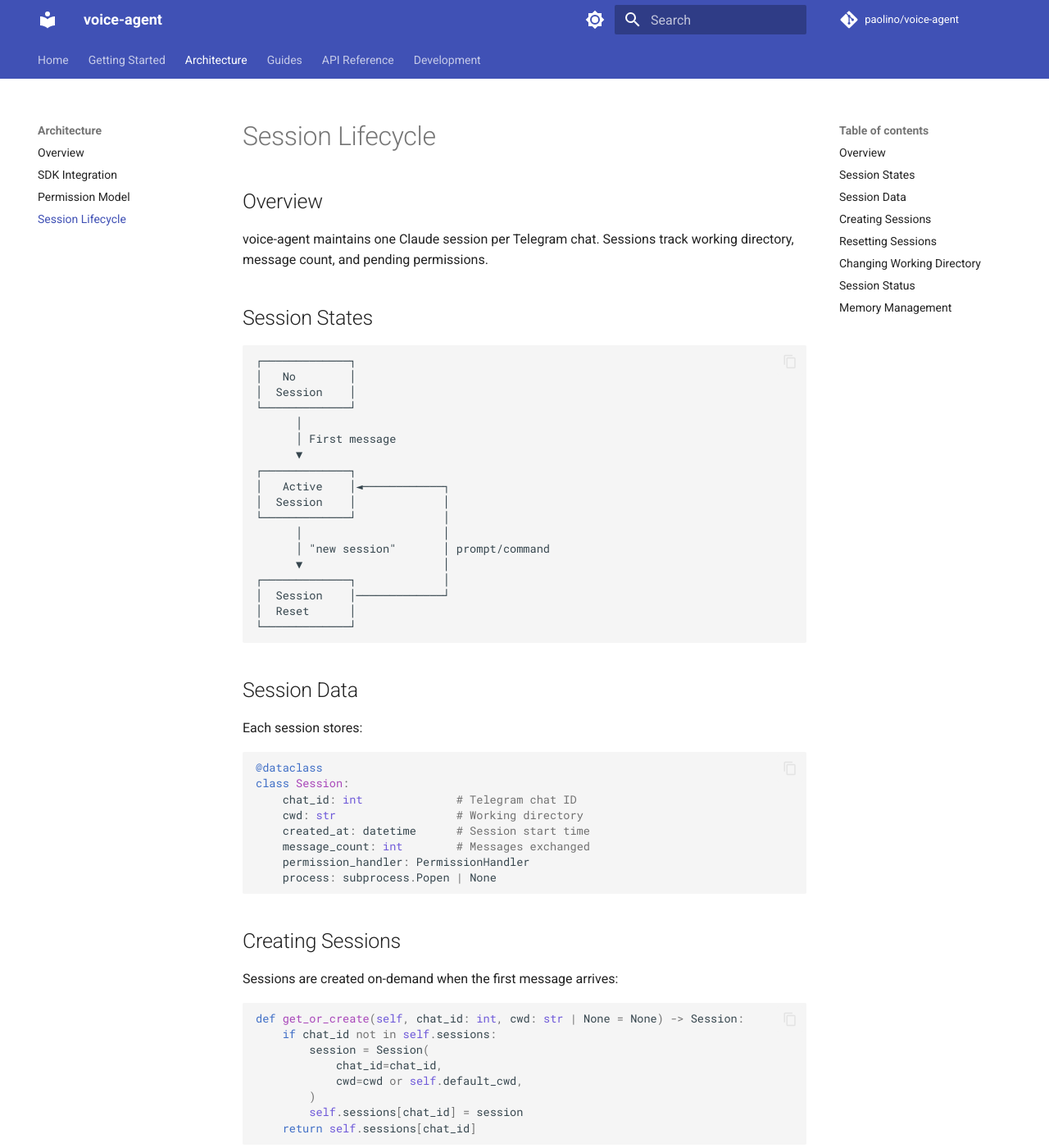
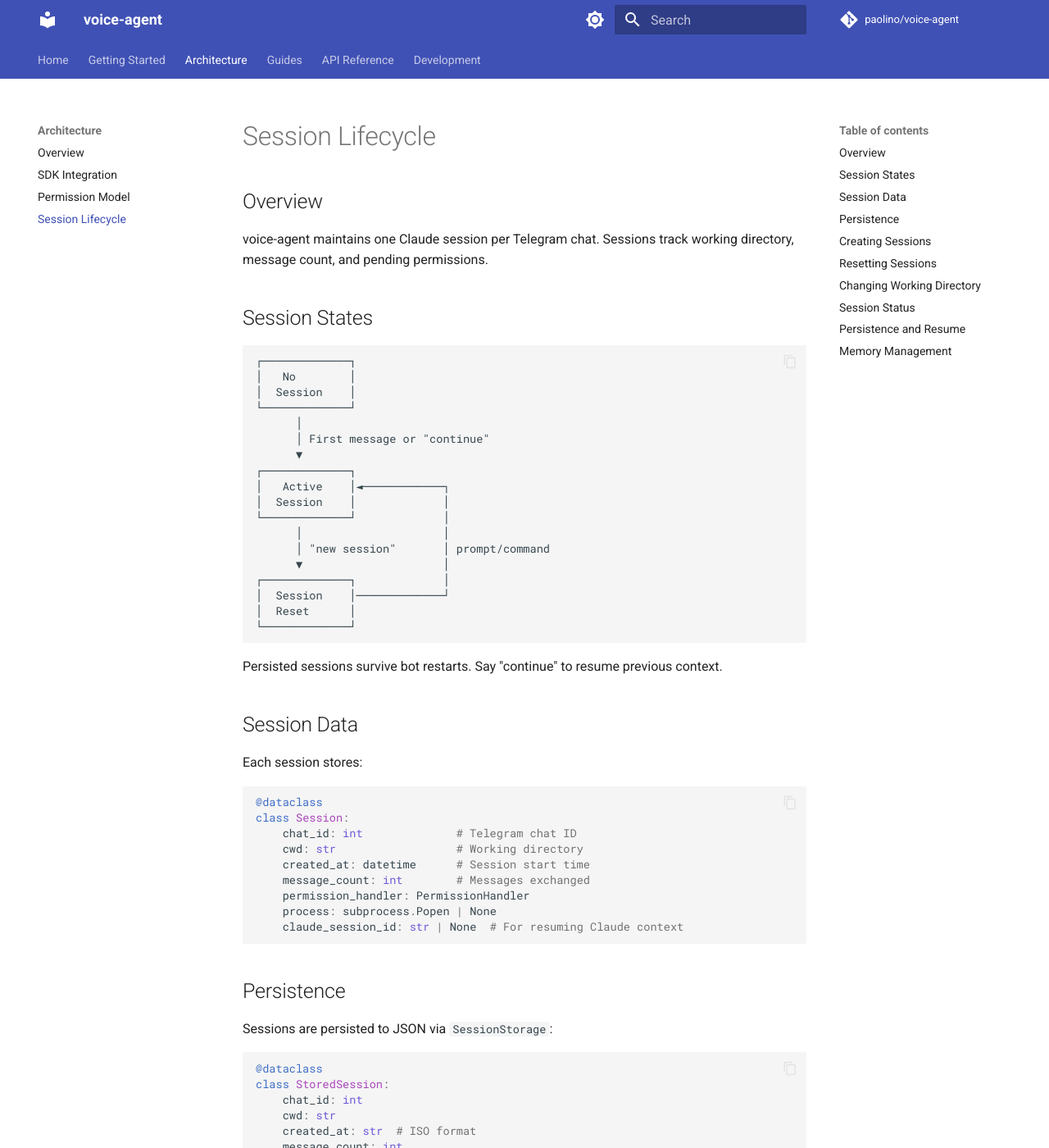
Before and after one commit to paolino/voice-agent, an MkDocs documentation site: the page built from docs/architecture/session-lifecycle.md, in a window 1280 px wide and 1400 px high. Shown: the whole window at 82% size. Built offline with MkDocs 1.6.1 and Material for MkDocs 9.7.7, drawn with Linux system fonts in a browser that asks for light colours; comment, search, counter and statistics services are not loaded; some of the changed text lies outside the part shown.

Commit message:
docs: update architecture docs with session persistence

````diff
--- a/docs/architecture/session-lifecycle.md
+++ b/docs/architecture/session-lifecycle.md
@@ -12,7 +12,7 @@
 │  Session    │
 └─────────────┘
       │
-      │ First message
+      │ First message or "continue"
       ▼
 ┌─────────────┐
 │   Active    │◄────────────┐
@@ -27,6 +27,8 @@
 └─────────────┘
 ```
 
+Persisted sessions survive bot restarts. Say "continue" to resume previous context.
+
 ## Session Data
 
 Each session stores:
@@ -40,7 +42,24 @@
     message_count: int        # Messages exchanged
     permission_handler: PermissionHandler
     process: subprocess.Popen | None
+    claude_session_id: str | None  # For resuming Claude context
 ```
+
+## Persistence
+
+Sessions are persisted to JSON via `SessionStorage`:
+
+```python
+@dataclass
+class StoredSession:
+    chat_id: int
+    cwd: str
+    created_at: str  # ISO format
+    message_count: int
+    claude_session_id: str | None
+```
+
+On startup, the bot restores all persisted sessions.
 
 ## Creating Sessions
 
@@ -97,10 +116,26 @@
 Pending approval: Write file: /tmp/test.txt
 ```
 
+## Persistence and Resume
+
+Sessions are now persisted to `sessions.json` (configurable via `SESSION_STORAGE_PATH`):
+
+- Sessions survive bot restarts
+- `claude_session_id` enables resuming Claude context
+- Say "continue" to resume with full conversation history
+
+```python
+# Resume uses --resume flag
+cmd = ["claude", "--print", "--dangerously-skip-permissions"]
+if session.claude_session_id:
+    cmd.extend(["--resume", session.claude_session_id])
+cmd.append(prompt)
+```
+
 ## Memory Management
 
-Sessions are kept in memory. For long-running deployments, consider:
+For long-running deployments, consider:
 
-- Periodic cleanup of old sessions
-- Persisting session IDs to disk for resume
+- Periodic cleanup of old sessions from storage
 - Maximum session age limits
+- Session count limits per user
````
Also changed, not shown: docs/architecture/overview.md (+10 -0 lines).
